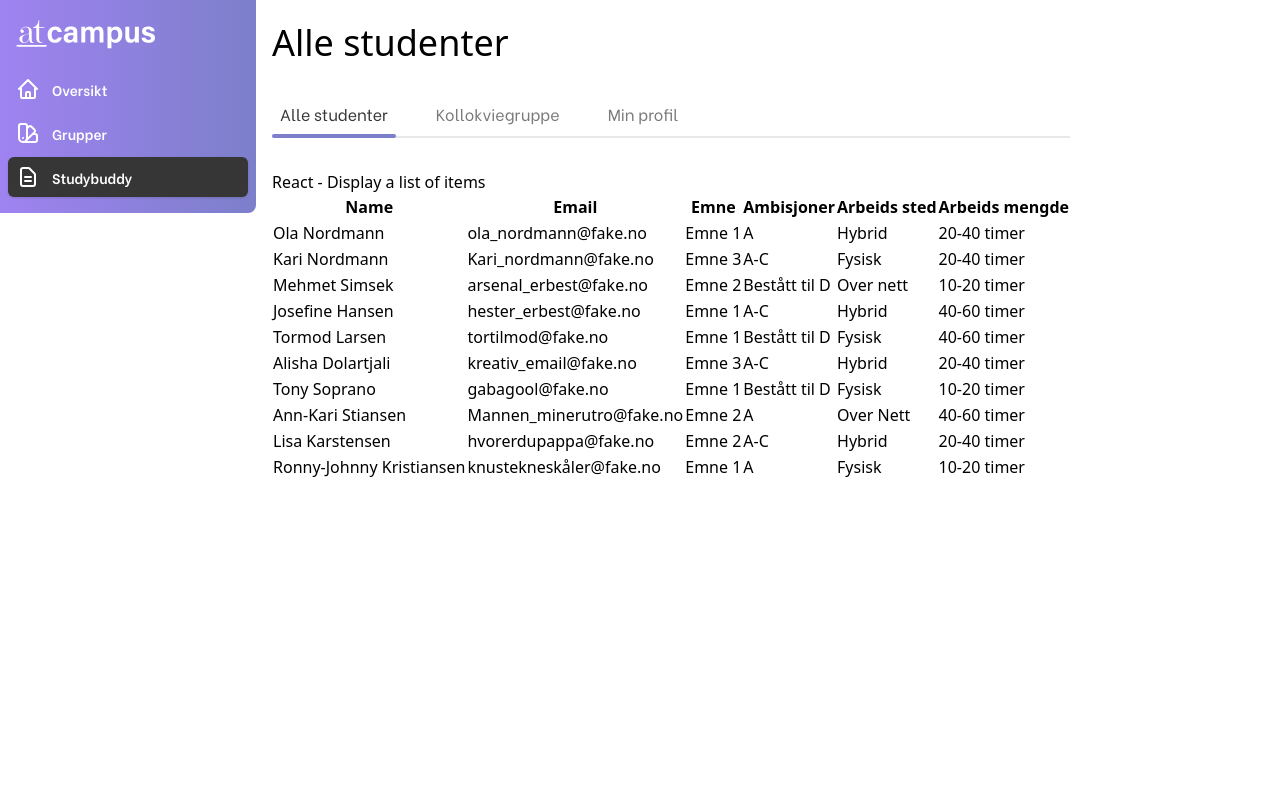
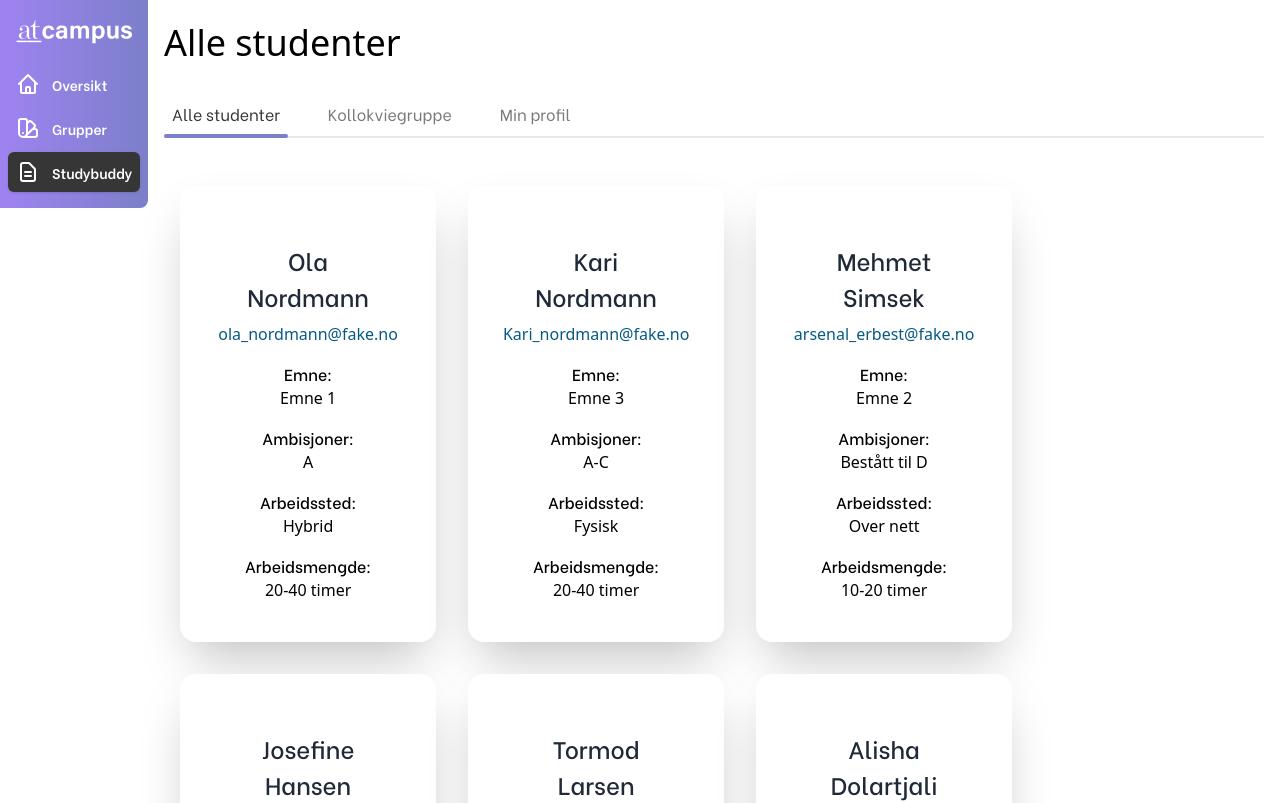
Before and after one commit to Hamza2809/Smidig-Prosjekt, a Next.js app: page /studybuddy in a window 1280 px wide. Shown: the top 803 px of the page. Built offline with nearby package versions, Linux system fonts and the light colour scheme.

Commit message:
Added cards for every Student

```diff
--- a/components/AllStudents.js
+++ b/components/AllStudents.js
@@ -106,34 +106,30 @@ export default function AllStudents() {
 
     return (
         <div>
-            <h3>React - Display a list of items</h3>
-            <table>
-                <thead>
-                    <tr>
-                        <th>Name</th>
-                        <th>Email</th>
-                        <th>Emne</th>
-                        <th>Ambisjoner</th>
-                        <th>Arbeids sted</th>
-                        <th>Arbeids mengde</th>
-                    </tr>
-                </thead>
-                <tbody>
+            <div>
+                <div className="flex flex-row flex-wrap">
                     {users &&
                         users.map((user) => (
-                            <tr key={user.id}>
-                                <td>
-                                    {user.firstName} {user.lastName}
-                                </td>
-                                <td>{user.email}</td>
-                                <td>{user.emne}</td>
-                                <td>{user.ambisjoner}</td>
-                                <td>{user.arbeidsSted}</td>
-                                <td>{user.arbeidsMengde}</td>
-                            </tr>
+                            <div className="card bg-white flex flex-col items-center justify-center p-10 shadow-2xl rounded-2xl w-64 m-4" key={user.id}>
+                                <div className="name text-gray-800 text-xl font-medium mt-4" >
+                                   {user.firstName}
+                                </div>
+                                <div className="name text-gray-800 text-xl font-medium" >
+                                    {user.lastName}
+                                </div>
+                                <div className="mt-2 text-sky-800">{user.email}</div>
+                                <div className="mt-2 items-center font-medium mt-4">Emne:</div>
+                                <div>{user.emne}</div>
+                                <div className="mt-2 items-center font-medium mt-4">Ambisjoner:</div>
+                                <div>{user.ambisjoner}</div>
+                                <div className="mt-2 items-center font-medium mt-4">Arbeidssted:</div>
+                                <div>{user.arbeidsSted}</div>
+                                <div className="mt-2 items-center font-medium mt-4">Arbeidsmengde:</div>
+                                <div>{user.arbeidsMengde}</div>
+                            </div>
                         ))}
-                </tbody>
-            </table>
+                </div>
+            </div>
         </div>
     );
 }
```
